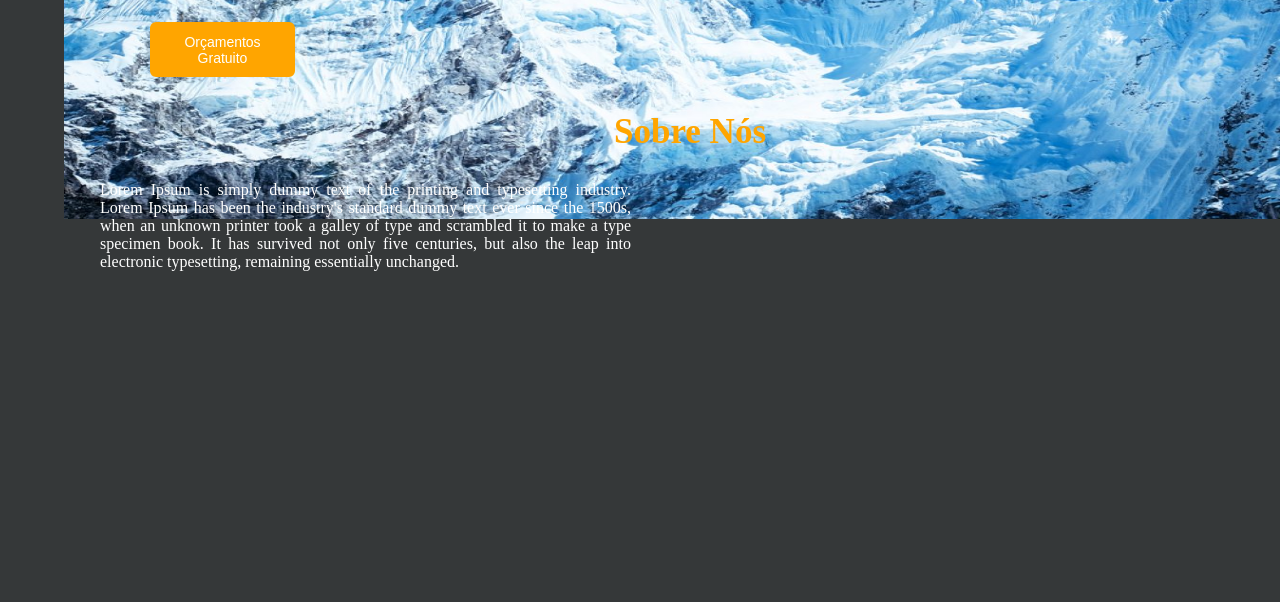
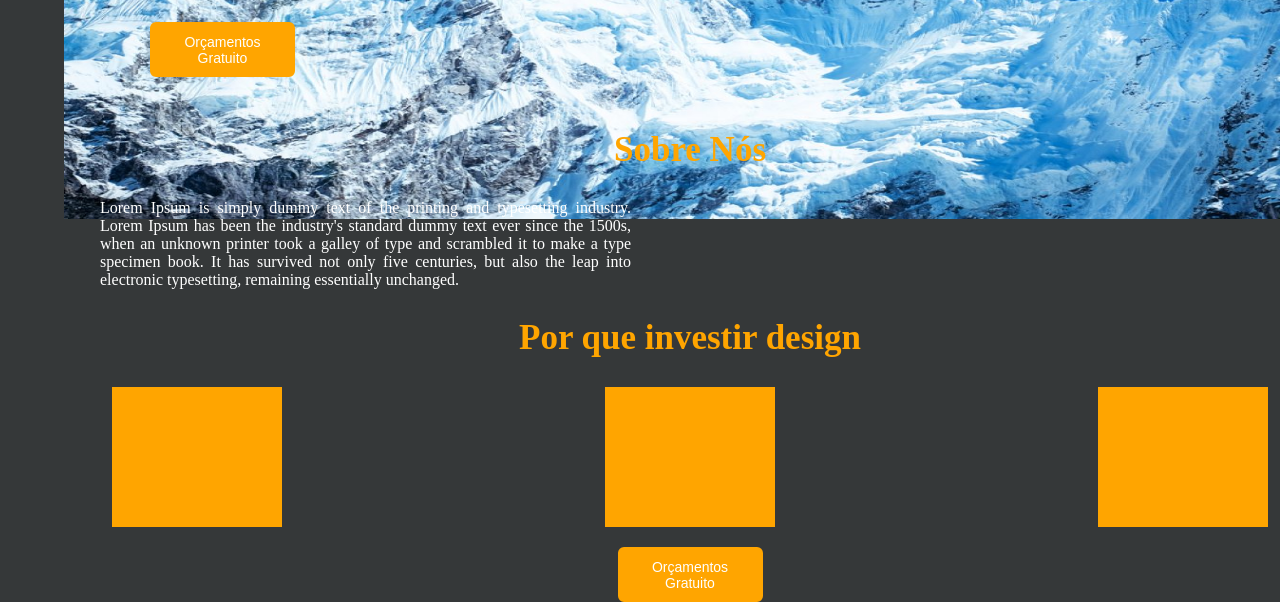
Before and after one commit to mazzillio/lannding-igneo, a React app in the folder igneo/: page / in a window 1280 px wide. Shown: the part 221-823 px from the top of the page. Before the commit the page ends 800 px from the top, so only its background shows below. Built offline with nearby package versions, Linux system fonts and the light colour scheme.

Commit message:
sessao porque

```diff
--- /dev/null
+++ b/igneo/src/Assets/Componets/blocoDesign.module.css
@@ -0,0 +1,5 @@
+.box{
+    width:170px;
+    height:140px;
+    background-color: var(--primary-color);
+}
--- /dev/null
+++ b/igneo/src/Assets/Views/porqueDesign.module.css
@@ -0,0 +1,10 @@
+.design{
+    text-align: center;
+}
+.block{
+    padding: 0 1%;
+    display: flex;
+    flex-direction: row;
+    justify-content: space-between;
+    margin-bottom: 20px;
+}
--- a/igneo/src/Assets/Views/sobre.module.css
+++ b/igneo/src/Assets/Views/sobre.module.css
@@ -1,6 +1,6 @@
 .sobre{
     text-align: center;
-    margin-top: 3%;
+    margin-top: 4.5%;
 }
 .sobre article{
     width: 45%;
--- /dev/null
+++ b/igneo/src/Componets/blocoDesign.js
@@ -0,0 +1,9 @@
+import styles from '../Assets/Componets/blocoDesign.module.css'
+
+
+export default function BlocoDesign()
+{
+    return <div className={styles.box}>
+
+    </div>
+}
--- a/igneo/src/Views/landing.js
+++ b/igneo/src/Views/landing.js
@@ -1,6 +1,7 @@
 import Apresentacao from "../Componets/apresentacao";
 import Header from "../Componets/header";
 import Parallax from "../Componets/parallax";
+import PorqueDesign from "./porqueDesign";
 import Sobre from "./sobre";
 
 
@@ -13,6 +14,7 @@ export default function Landing()
             <Parallax/>
             <Apresentacao/>
             <Sobre/>
+            <PorqueDesign/>
         </div>
     )
 }
--- /dev/null
+++ b/igneo/src/Views/porqueDesign.js
@@ -0,0 +1,17 @@
+import styles from '../Assets/Views/porqueDesign.module.css'
+import BlocoDesign from '../Componets/blocoDesign'
+import BtnOrcamento from '../Componets/btnOrcamento'
+
+export default function PorqueDesign()
+{
+    return <section className={styles.design}>
+        <h2 className="title">Por que investir design</h2>
+        <div className={styles.block}>
+            <BlocoDesign/>
+            <BlocoDesign/>
+            <BlocoDesign/>
+
+        </div>
+        <BtnOrcamento/>
+    </section>
+}
--- a/igneo/src/Views/sobre.js
+++ b/igneo/src/Views/sobre.js
@@ -3,7 +3,7 @@ import styles from '../Assets/Views/sobre.module.css'
 
 export default function Sobre()
 {
-    return <div className={styles.sobre}>
+    return <section className={styles.sobre}>
             <h2 className="title">Sobre Nós</h2>
             <article>
             Lorem Ipsum is simply dummy text of the printing and typesetting industry.
@@ -12,5 +12,5 @@ export default function Sobre()
             book. It has survived not only five centuries, but also the leap into electronic
             typesetting, remaining essentially unchanged.
             </article>
-    </div>
+    </section>
 }
```
